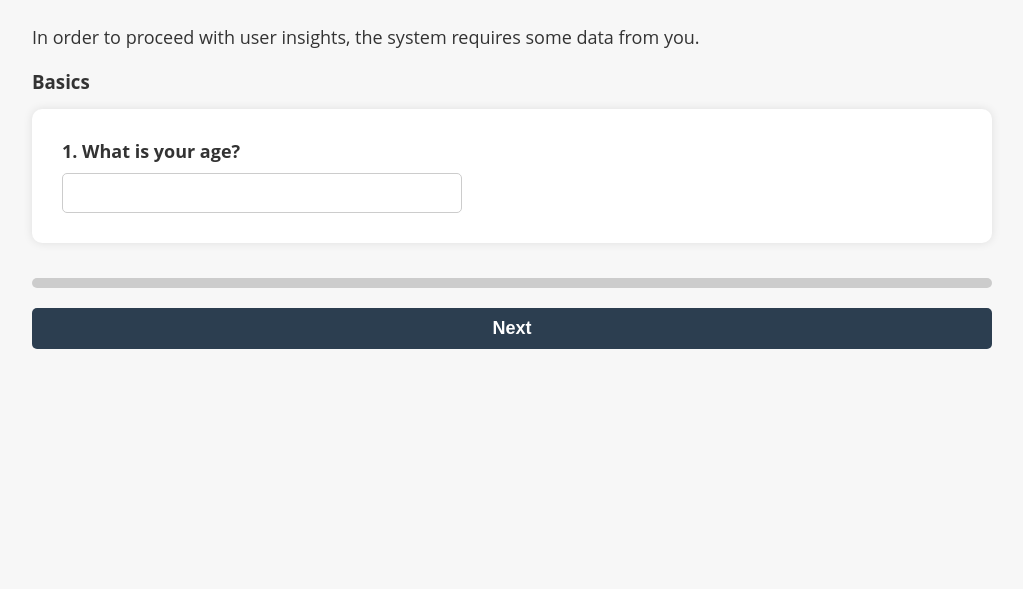
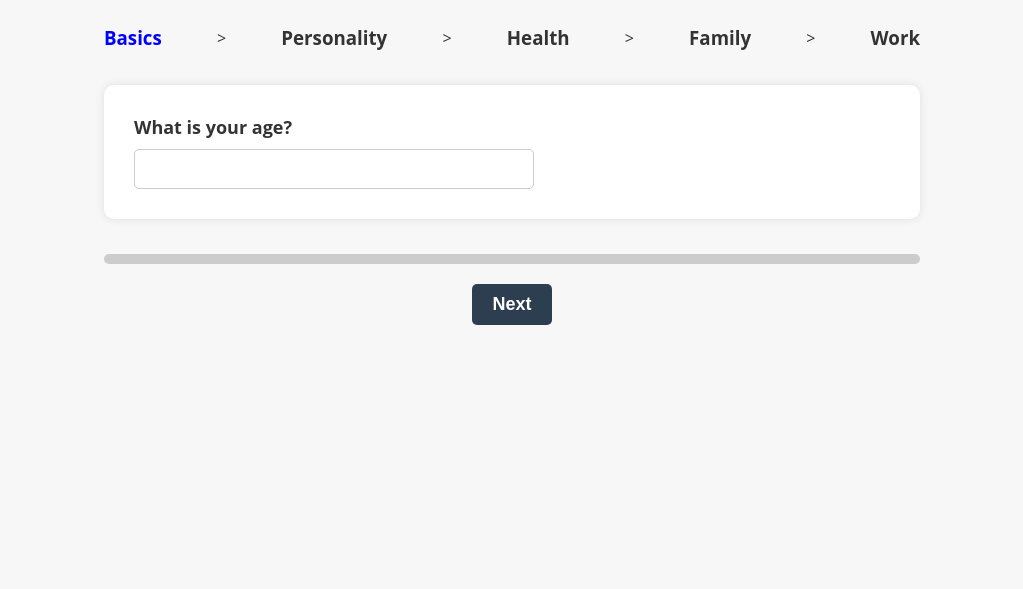
Before and after one commit to dstock3/custom_chatbot, a Flask app: page /questionnaire in a window 1280 px wide. Shown: the part 56-645 px from the top of the page, without its empty margins (128-1151 px from the left). Run offline with Flask 3, Linux system fonts and the light colour scheme.

Commit message:
working on improvements to the UI for the questionnaire page.

```diff
--- a/static/css/questionnaire.css
+++ b/static/css/questionnaire.css
@@ -7,12 +7,8 @@
     display: flex;
     flex-direction: column;
     justify-content: center;
+    align-items: center;
     width: 100%;
-}
-
-#questionnaire-form p {
-    font-size: 18px;
-    margin-bottom: 20px;
 }
 
 h2 {
@@ -28,6 +24,7 @@ h2 {
     flex-direction: column;
     align-items: center;
     justify-content: center;
+    width: 85%;
     margin-bottom: 20px;
 }
 
@@ -38,6 +35,20 @@ h2 {
     box-shadow: 0 0 10px rgba(0, 0, 0, 0.1);
     border-radius: 10px;
     padding: 30px;
+}
+
+.active-section {
+    font-weight: bold;
+    color: blue;
+}
+
+.section-head-container {
+
+    display: flex;
+    justify-content: space-between;
+    align-items: center;
+    width: 85%;
+    margin-bottom: 20px;
 }
 
 label {
@@ -58,7 +69,7 @@ input[type="text"] {
 
 /* Progress bar */
 .progress-container {
-    width: 100%;
+    width: 85%;
     height: 10px;
     border-radius: 5px;
     background-color: #ccc;
--- a/static/js/questionnaire.js
+++ b/static/js/questionnaire.js
@@ -35,9 +35,20 @@ function handleNextClick() {
 const renderQuestion = () => {
     const currentSection = document.querySelector(`#${sections[currentSectionIndex]}-section`);
     const currentSectionQuestions = currentSection.querySelectorAll(".question-container");
+    const currentSectionHeading = document.querySelector(`.section-head-container h3:nth-child(${currentSectionIndex * 2 + 1})`);
+
+
+    // remove active class from previous section heading
+    const previousSectionHeading = document.querySelector(`.section-head-container h3.active-section`);
+    if (previousSectionHeading) {
+        previousSectionHeading.classList.remove('active-section');
+    }
+
     currentSection.style.display = "block";
     currentSectionQuestions[currentQuestionIndex].style.display = "flex";
     currentSectionQuestions[currentQuestionIndex].style.flexDirection = "column";
+    currentSectionHeading.classList.add('active-section'); // add active class to current section heading
+
     updateProgressBar();
 }
 
--- a/templates/questionnaire.html
+++ b/templates/questionnaire.html
@@ -29,16 +29,25 @@
 
     <main>
         <form id="questionnaire-form">
-            <p>In order to proceed with user insights, the system requires some data from you.</p>
             <input type="hidden" id="questions-data" value="{{ json.dumps(questions) }}">
+
+            <div class="section-head-container">
+                {% for section, section_questions in questions.items() %}
+                    {% if loop.first %}
+                        <h3>{{ section.capitalize() }}</h3>
+                    {% else %}
+                        <span class="section-divider">></span><h3>{{ section.capitalize() }}</h3>
+                    {% endif %}
+                {% endfor %}
+            </div>
+
 
             {% set ns = namespace(global_question_index=1) %}
             {% for section, section_questions in questions.items() %}
                 <div class="section-container" id="{{ section }}-section" style="{{ 'display: none;' if loop.index0 != currentSectionIndex else '' }}">
-                    <h3>{{ section.capitalize() }}</h3>
                     {% for question in section_questions %}
                         <div class="question-container" id="{{ question.id }}" style="{{ 'display: none;' if loop.index0 != currentQuestionIndex else '' }}">
-                            <label for="{{ question.id }}">{{ ns.global_question_index }}. {{ question.text }}</label>
+                            <label for="{{ question.id }}">{{ question.text }}</label>
                             {% if question.type == "text" %}
                                 <input type="text" id="{{ question.id }}" name="{{ question.id }}">
                             {% elif question.type == "number" %}
```
